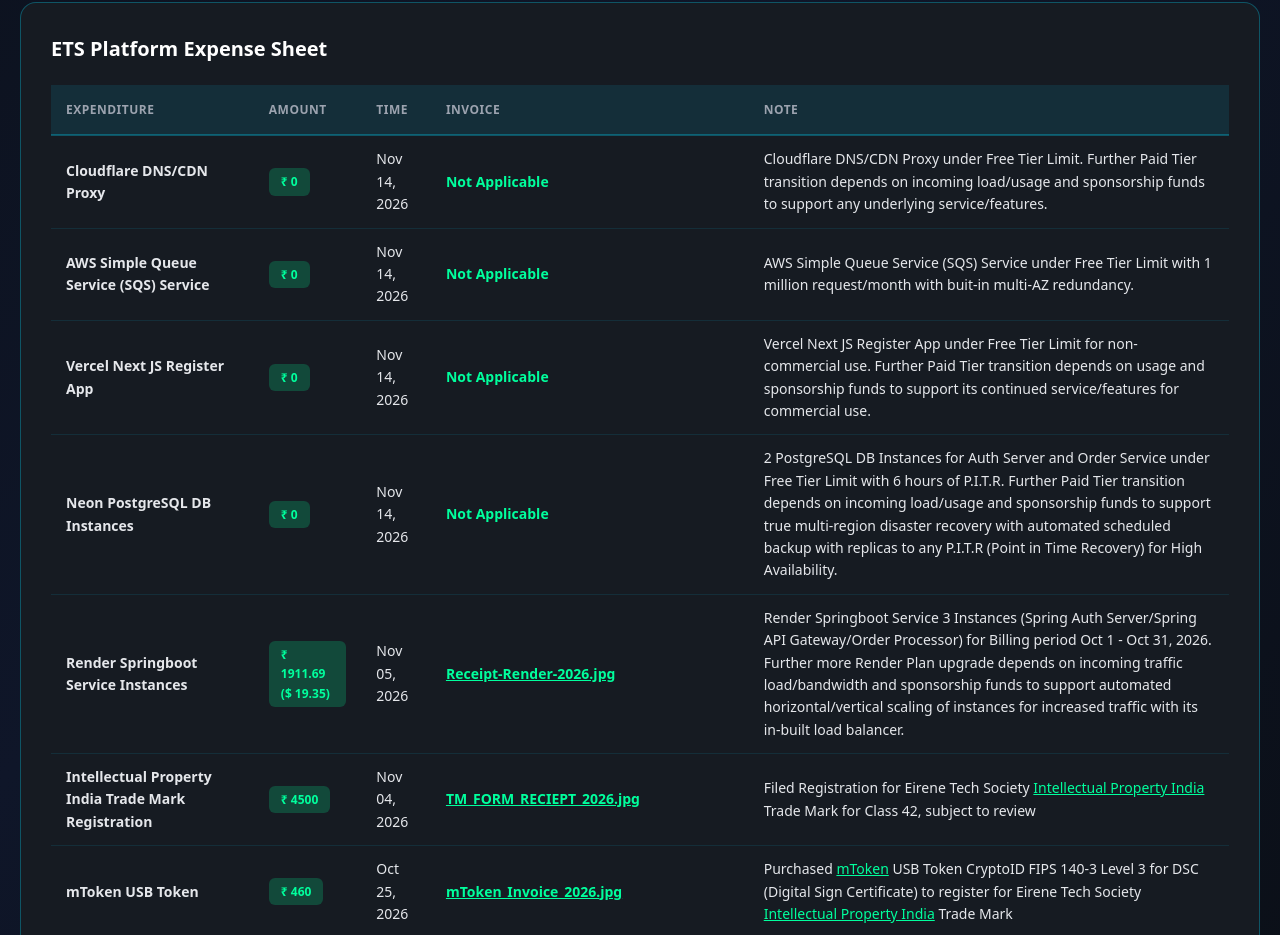
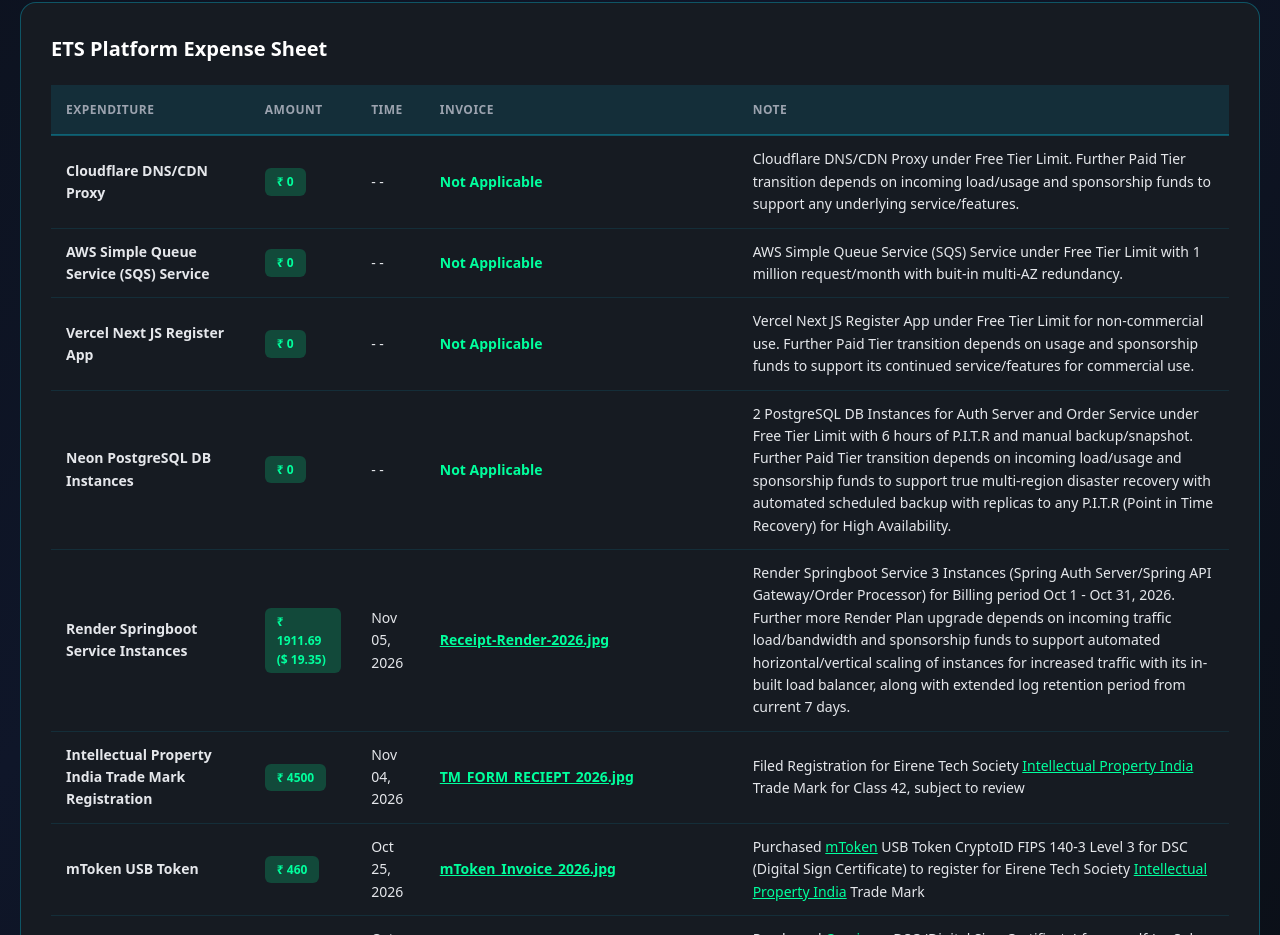
Before and after one commit to rahulkhare2088-ets/EireneTechSociety, a plain HTML site: page ets-platform-stats.html in a window 1280 px wide. Shown: the part 1040-1975 px from the top of the page. Drawn offline with Linux system fonts and the light colour scheme.

Commit message:
Update ets-platform-stats.html

```diff
--- a/ets-platform-stats.html
+++ b/ets-platform-stats.html
@@ -307,7 +307,7 @@
                         <tr>
                             <td><strong>Cloudflare DNS/CDN Proxy</strong></td>
                             <td><span class="severity-badge severity-low">₹ 0</span></td>
-                            <td>Nov 14, 2026</td>
+                            <td>- -</td>
                             <td style="color: #00ff9d; font-weight: 700;">Not Applicable</td>
                             <td>Cloudflare DNS/CDN Proxy under Free Tier Limit.
                             Further Paid Tier transition depends on incoming load/usage and sponsorship funds to support any underlying service/features.</td>
@@ -316,7 +316,7 @@
                         <tr>
                             <td><strong>AWS Simple Queue Service (SQS) Service</strong></td>
                             <td><span class="severity-badge severity-low">₹ 0</span></td>
-                            <td>Nov 14, 2026</td>
+                            <td>- -</td>
                             <td style="color: #00ff9d; font-weight: 700;">Not Applicable</td>
                             <td>AWS Simple Queue Service (SQS) Service under Free Tier Limit with 1 million request/month
                             with buit-in multi-AZ redundancy.
@@ -326,7 +326,7 @@
                         <tr>
                             <td><strong>Vercel Next JS Register App</strong></td>
                             <td><span class="severity-badge severity-low">₹ 0</span></td>
-                            <td>Nov 14, 2026</td>
+                            <td>- -</td>
                             <td style="color: #00ff9d; font-weight: 700;">Not Applicable</td>
                             <td>Vercel Next JS Register App under Free Tier Limit for non-commercial use.
                             Further Paid Tier transition depends on usage and sponsorship funds to support its continued service/features for commercial use.</td>
@@ -335,9 +335,9 @@
                         <tr>
                             <td><strong>Neon PostgreSQL DB Instances</strong></td>
                             <td><span class="severity-badge severity-low">₹ 0</span></td>
-                            <td>Nov 14, 2026</td>
+                            <td>- -</td>
                             <td style="color: #00ff9d; font-weight: 700;">Not Applicable</td>
-                            <td>2 PostgreSQL DB Instances for Auth Server and Order Service under Free Tier Limit with 6 hours of P.I.T.R.
+                            <td>2 PostgreSQL DB Instances for Auth Server and Order Service under Free Tier Limit with 6 hours of P.I.T.R and manual backup/snapshot.
                             Further Paid Tier transition depends on incoming load/usage and sponsorship funds to support true
                             multi-region disaster recovery with automated scheduled backup with replicas to any P.I.T.R
                             (Point in Time Recovery) for High Availability.
@@ -351,7 +351,7 @@
                             <td style="color: #00ff9d; font-weight: 700;"><a href="/Receipt-Render-2026.jpg" target="_blank">Receipt-Render-2026.jpg</a></td>
                             <td>Render Springboot Service 3 Instances (Spring Auth Server/Spring API Gateway/Order Processor) for Billing period Oct 1 - Oct 31, 2026.
                             Further more Render Plan upgrade depends on incoming traffic load/bandwidth and sponsorship funds to support automated horizontal/vertical scaling
-                            of instances for increased traffic with its in-built load balancer.
+                            of instances for increased traffic with its in-built load balancer, along with extended log retention period from current 7 days.
                             </td>
                         </tr>
 
```
